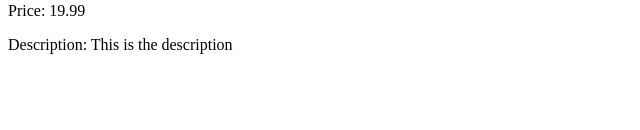
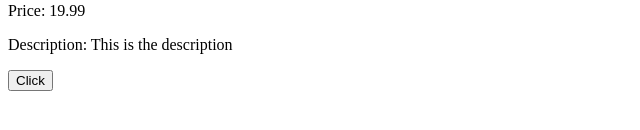
Before and after one commit to uzzal71/react-practice, a React (Vite) app: page / in a window 1280 px wide. Shown: the part 210-340 px from the top of the page, without its empty margins (0-640 px from the left). Built offline with nearby package versions, Linux system fonts and the light colour scheme; the HTML template or start-up script is replaced by a standard one.

Commit message:
props function pass

```diff
--- a/src/App.jsx
+++ b/src/App.jsx
@@ -1,4 +1,5 @@
 import Hero from "./component/Hero";
+import MyButton from "./component/MyButton";
 import ProductList from "./component/ProductList";
 
 const App = () => {
@@ -9,10 +10,14 @@ const App = () => {
     price: 19.99,
     category: "Category 1"
   }
+  const handleClick = () => {
+    alert("Button clicked!");
+  }
   return (
     <div>
       <Hero title="Learn react" description="In details how to pass props"/>
       <ProductList Item={ItemObj}/>
+      <MyButton handleClick={handleClick}/>
     </div>
   );
 };
--- /dev/null
+++ b/src/component/MyButton.jsx
@@ -0,0 +1,9 @@
+const MyButton = (props) => {
+    return (
+        <div>
+            <button onClick={props.handleClick}>Click</button>
+        </div>
+    );
+};
+
+export default MyButton;
```
